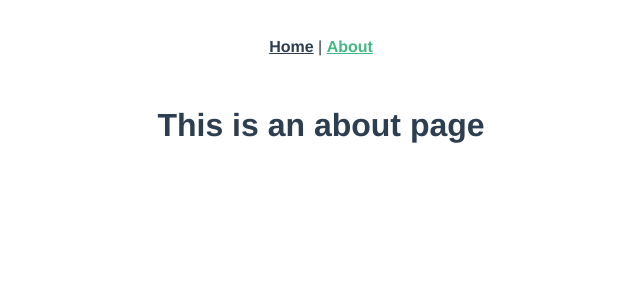
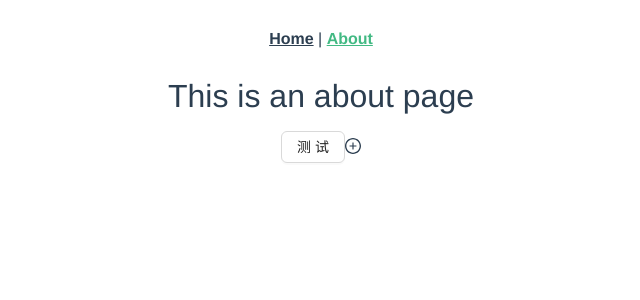
Before and after one commit to Harmony-Lu/demo_train, a Vue app in the folder web/: page /about in a window 1280 px wide. Shown: the top 300 px of the page, without its empty margins (319-959 px from the left). Built offline with nearby package versions, Linux system fonts and the light colour scheme.

Commit message:
集成Ant Design Vue及其图标组件

```diff
--- a/web/package.json
+++ b/web/package.json
@@ -8,6 +8,8 @@
     "lint": "vue-cli-service lint"
   },
   "dependencies": {
+    "@ant-design/icons-vue": "^7.0.1",
+    "ant-design-vue": "^4.2.6",
     "core-js": "^3.8.3",
     "vue": "^3.2.13",
     "vue-router": "^4.0.3",
--- a/web/src/main.js
+++ b/web/src/main.js
@@ -2,6 +2,17 @@
 import App from './App.vue'
 import router from './router'
 import store from './store'
+// 全局引入Ant-design-vue
+import Antd from 'ant-design-vue';
+import 'ant-design-vue/dist/reset.css';
+import * as Icons from '@ant-design/icons-vue';
 
 // 把 App.vue 填充到 /public/index.html中id为app的元素中
-createApp(App).use(store).use(router).mount('#app')
+const app = createApp(App);
+app.use(Antd).use(store).use(router).mount('#app');
+
+// 全局使用图标组件
+const icons = Icons;
+for(const i in icons){
+    app.component(i, icons[i]);
+}
--- a/web/src/views/AboutView.vue
+++ b/web/src/views/AboutView.vue
@@ -1,5 +1,7 @@
 <template>
   <div class="about">
     <h1>This is an about page</h1>
+    <a-button>测试</a-button>
+    <PlusCircleOutlined />
   </div>
 </template>
```
Also changed, not shown: 1 other file (tests, documents, lock files or other folders).
